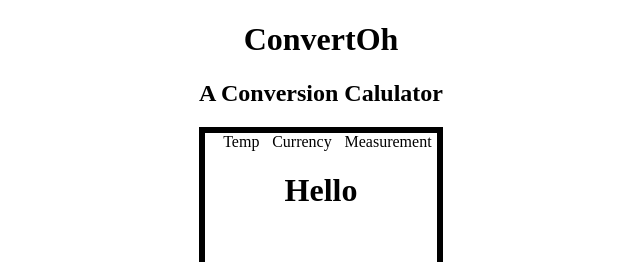
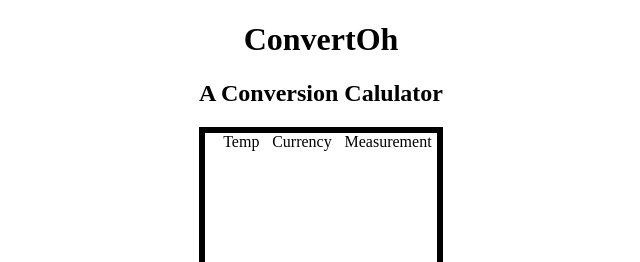
Before and after one commit to StudentCZ/ConvertOh, a React (Create React App) app: page / in a window 1280 px wide. Shown: the top 262 px of the page, without its empty margins (319-959 px from the left). Built offline with nearby package versions, Linux system fonts and the light colour scheme.

Commit message:
got the onClick working for Temp component

```diff
--- a/src/Home.js
+++ b/src/Home.js
@@ -13,11 +13,13 @@ function Home() {
       <h2>A Conversion Calulator</h2>
       <div className={style.border}>
         <nav className={style.navLink}>
-          <li className={style.link}>Temp</li>
+          <li className={style.link} onClick={onClick}>
+            Temp
+          </li>
           <li className={style.link}>Currency</li>
           <li className={style.link}>Measurement</li>
         </nav>
-        <Temp />
+        {showTemp ? <Temp /> : null}
       </div>
     </>
   );
```
